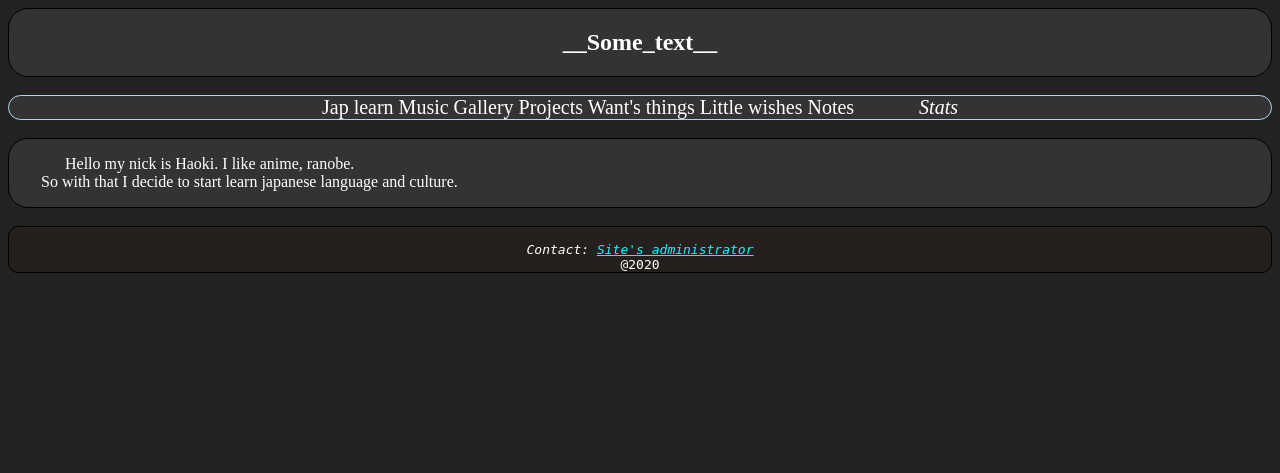
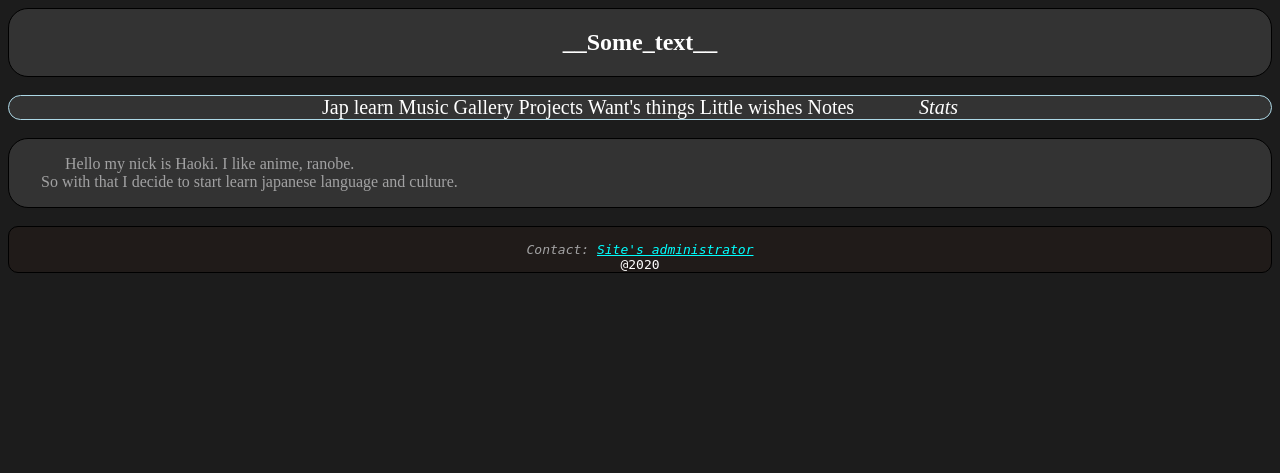
Before and after one commit to Boozy-Cat/site_test, a PHP site: page / in a window 1280 px wide. Shown: the top 473 px of the page. Run offline with PHP 8.4, Linux system fonts and the light colour scheme.

Commit message:
Change color scheme

```diff
--- a/style.css
+++ b/style.css
@@ -1,6 +1,6 @@
 body {
-    background-color: #222;
-    color: #fff;
+    background-color: #1c1c1c;
+    color: #a2a2a3;
 }
 header {
     border: 1px solid black;
```
